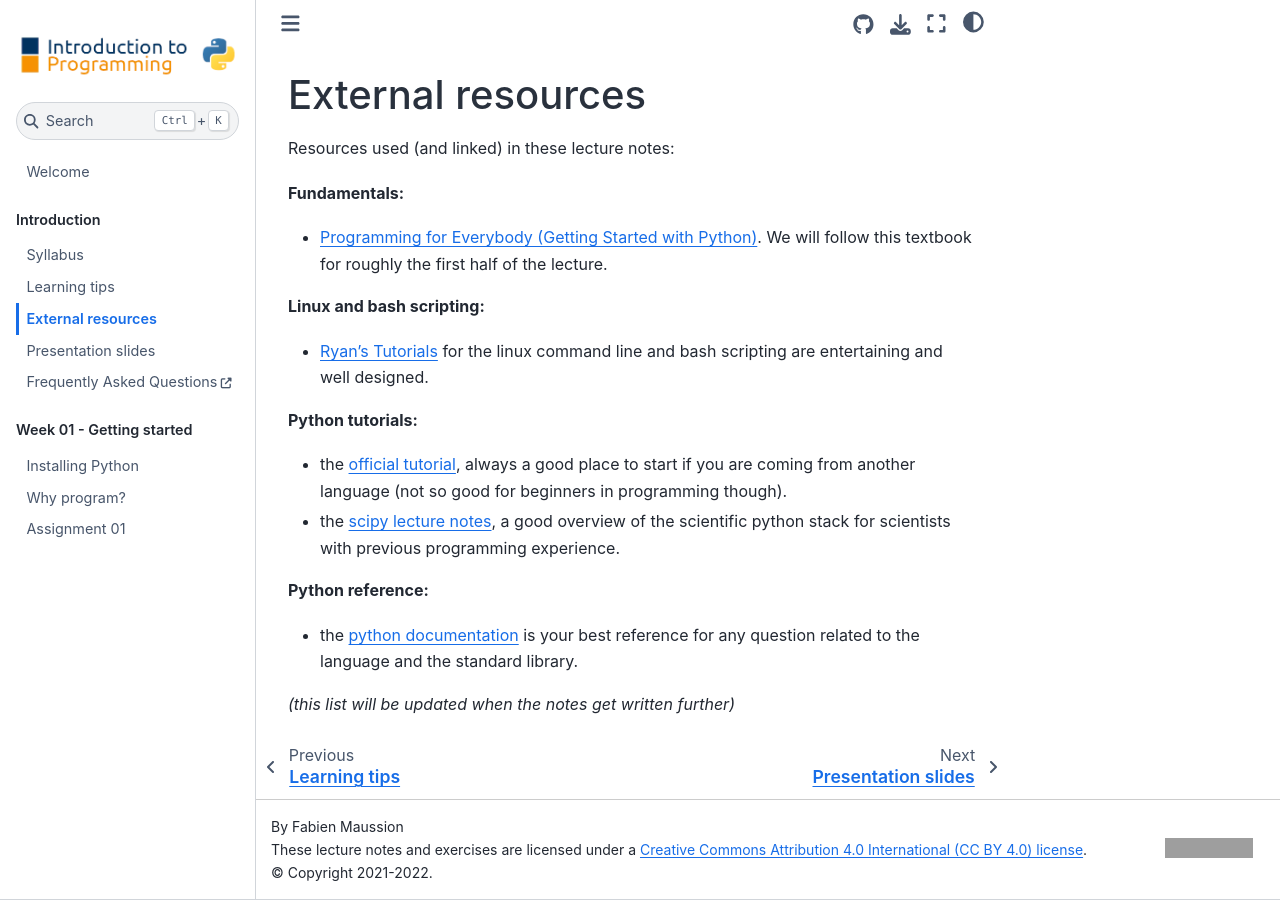
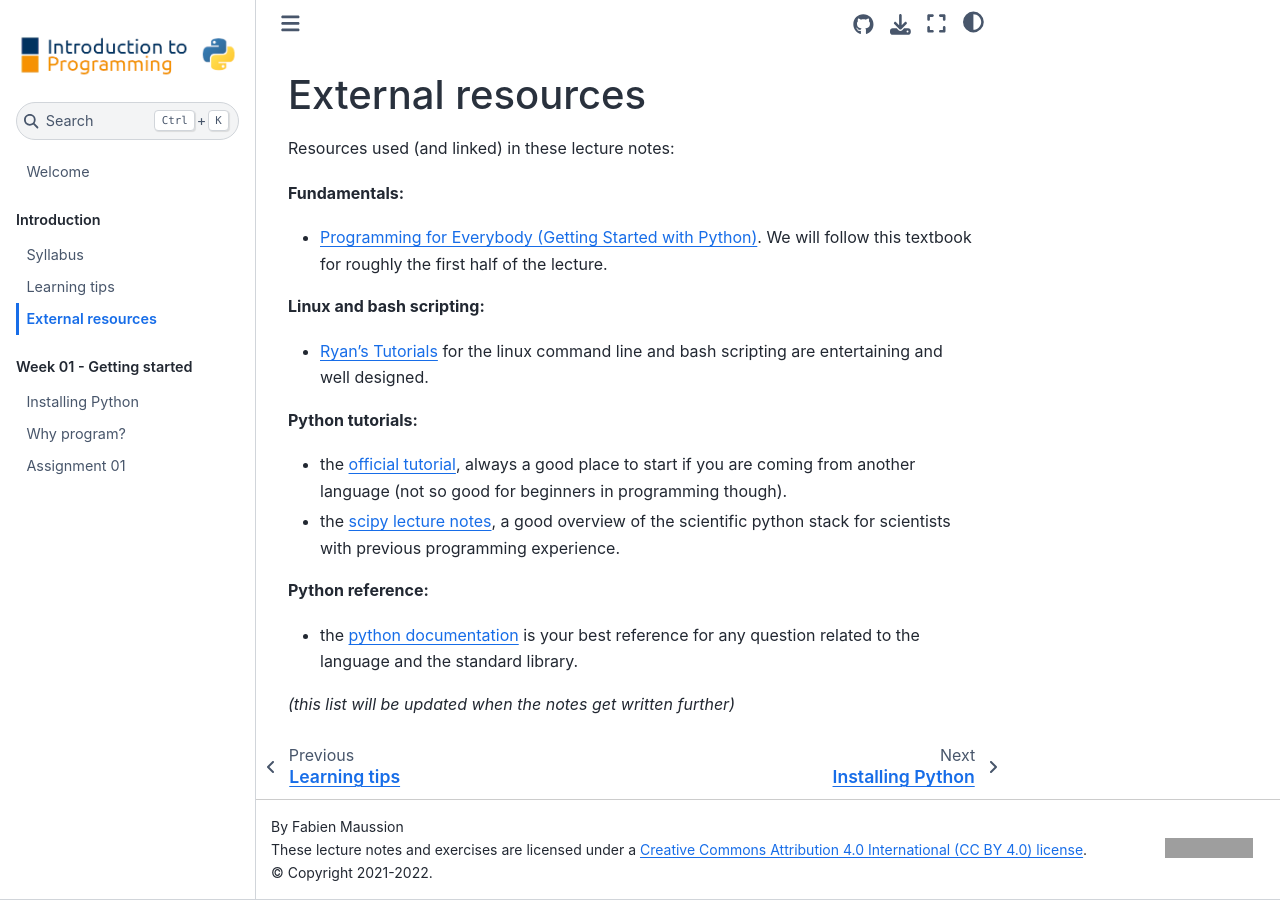
Before and after one commit to fmaussion/intro_to_programming, a Jupyter Book: the page built from book/references.md, in a window 1280 px wide. Built offline with Jupyter Book 1.0.4 settings and Sphinx 7.4.7 and the Sphinx Book theme 1.1.4, drawn with Linux system fonts in a browser that asks for light colours; grey boxes are pictures that could not be loaded.

Commit message:
more details

```diff
--- a/book/_toc.yml
+++ b/book/_toc.yml
@@ -9,9 +9,6 @@ parts:
     - file: syllabus
     - file: learning_tips
     - file: references
-    - file: slides
-    - url: https://fabienmaussion.info/scientific_programming/faq.html
-      title: Frequently Asked Questions
   - caption: Week 01 - Getting started
     chapters:
     - file: week_01/01-Installation
```
Also changed, not shown: book/img/install_options.png, book/week_01/01-Installation.ipynb.
